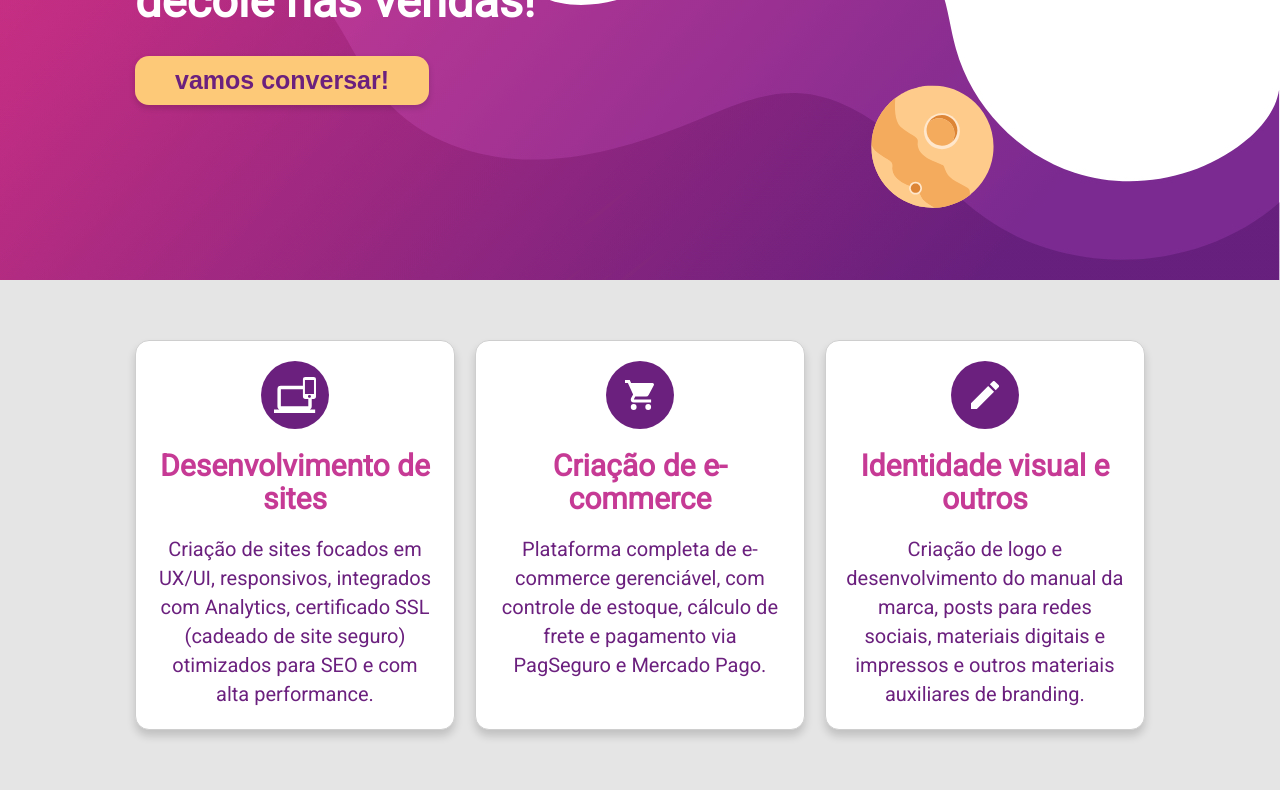
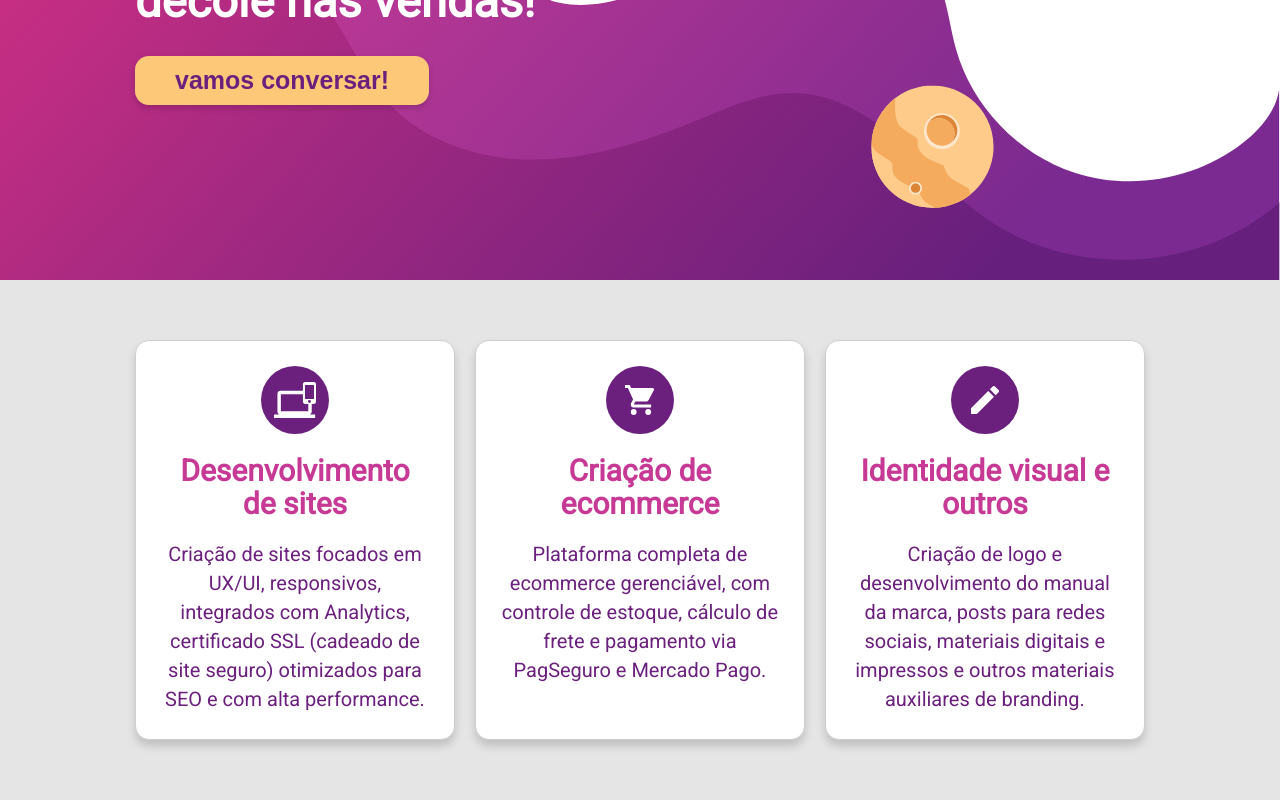
Before and after one commit to rodrigopulse/vagalumeria, a React (Create React App) app: page / in a window 1280 px wide. Shown: the part 280-1080 px from the top of the page. Built offline with nearby package versions, Linux system fonts and the light colour scheme.

Commit message:
padding nos cards aumentado

```diff
--- a/src/components/Servicos/index.js
+++ b/src/components/Servicos/index.js
@@ -33,8 +33,8 @@ export default class Servicos extends Component {
           </div>
           <div className = 'servicos__card-container'>
             <Card
-              titulo = 'Criação de e-commerce'
-              descricao = 'Plataforma completa de e-commerce gerenciável, com controle de estoque, cálculo de frete e pagamento via PagSeguro e Mercado Pago.'
+              titulo = 'Criação de ecommerce'
+              descricao = 'Plataforma completa de ecommerce gerenciável, com controle de estoque, cálculo de frete e pagamento via PagSeguro e Mercado Pago.'
               icone = { EcommerceIcone }
             />
           </div>
--- a/src/components/Servicos/servicos.scss
+++ b/src/components/Servicos/servicos.scss
@@ -27,7 +27,7 @@
   width: 100%;
   height: 100%;
   background: #fff;
-  padding: 20px;
+  padding: 25px;
   border-radius: 14px;
   background: #fff;
   border: 0.5px solid #cecece;
```
